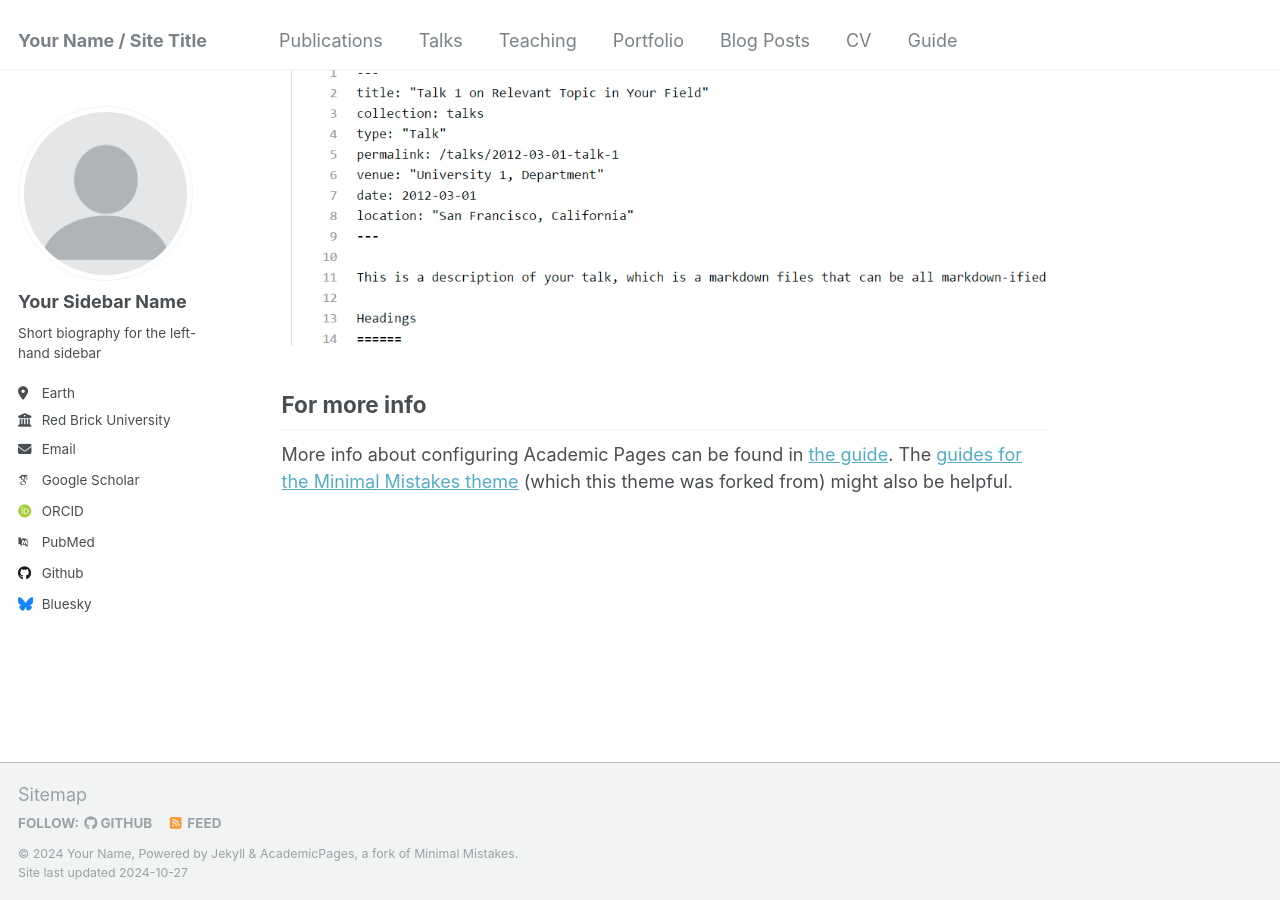
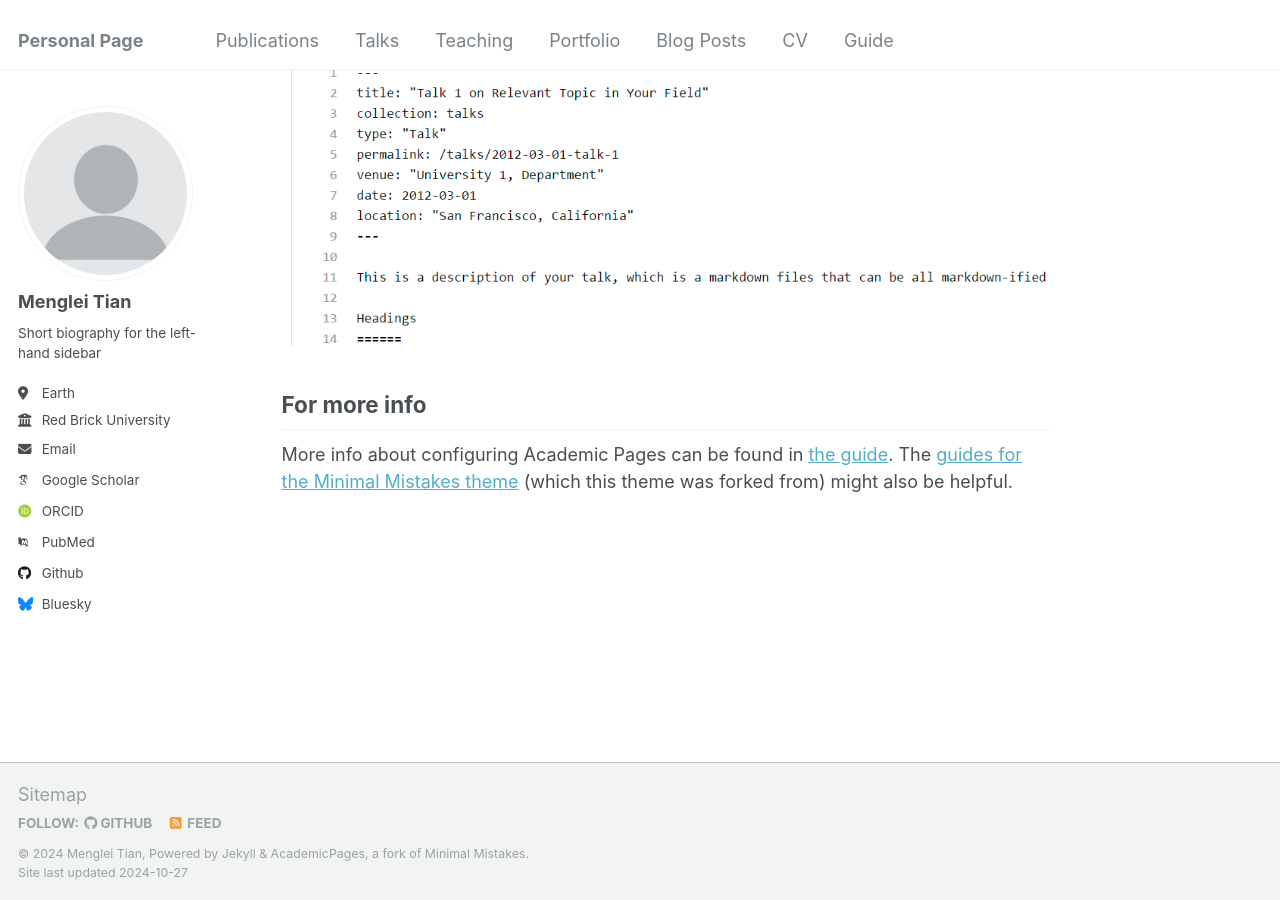
Before and after one commit to Corvus-coronoides/Menglei-Tian.github.io, a Jekyll site: the page built from _pages/about.md, in a window 1280 px wide and 900 px high, scrolled down 2643 px. Built offline with Jekyll 4.4.1, drawn with Linux system fonts in a browser that asks for light colours; some web fonts are replaced.

Commit message:
Update _config.yml

```diff
--- a/_config.yml
+++ b/_config.yml
@@ -8,13 +8,13 @@
 
 # Basic Site Settings
 locale                   : "en-US"
-title                    : "Your Name / Site Title"
+title                    : "Personal Page"
 title_separator          : "-"
-name                     : &name "Your Name"
+name                     : &name "Menglei Tian"
 description              : &description "personal description"
-url                      : https://academicpages.github.io # the base hostname & protocol for your site e.g. "https://mmistakes.github.io"
+url                      : https://academicpages.github.io # the base hostname & protocol for your site e.g. "https://Menglei Tian.github.io"
 baseurl                  : "" # the subpath of your site, e.g. "/blog"
-repository               : "academicpages/academicpages.github.io"
+repository               : "Menglei Tian/notes.github.io"
 
 # Site Author - The following control what appear as part of the author content on the side bar.
 #               If a field is blank the icon and link will not appear, otherwise it will be shown.
@@ -22,7 +22,7 @@ repository               : "academicpages/academicpages.github.io"
 author:
   # Biographic information
   avatar           : "profile.png"
-  name             : "Your Sidebar Name"
+  name             : "Menglei Tian"
   pronouns         : # example: "she/her"
   bio              : "Short biography for the left-hand sidebar"
   location         : "Earth"
```
